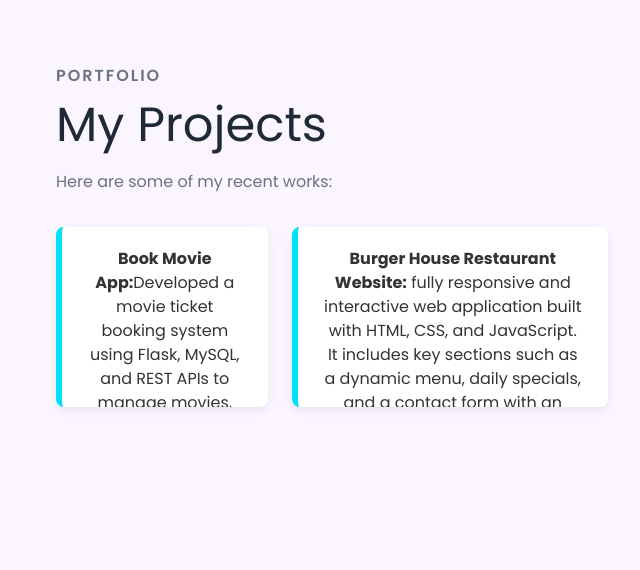
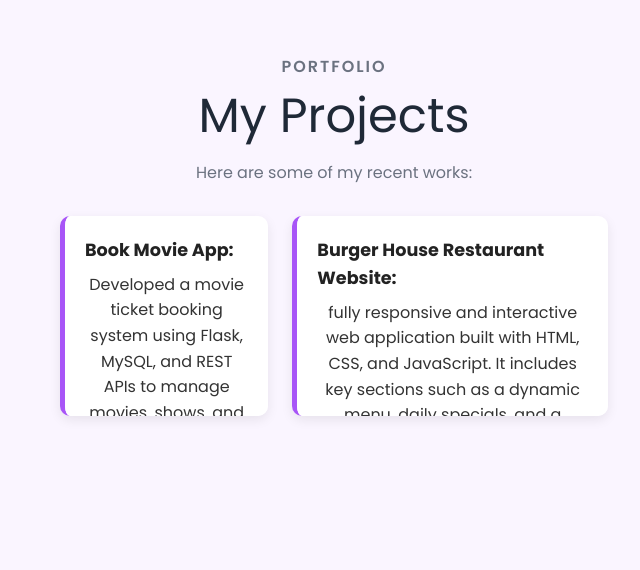
Before and after one commit to gokul0208m/portfoliopage, a plain HTML site: page index.html in a window 1280 px wide. Shown: the part 3310-3880 px from the top of the page, without its empty margins (0-640 px from the left). Drawn offline with nearby package versions, Linux system fonts and the light colour scheme.

Commit message:
Add files via upload

```diff
--- a/style.css
+++ b/style.css
@@ -235,57 +235,75 @@ ul li a:hover {
   }
 }
 
-
-#portfolio ul {
-  list-style-type: none;
-  padding-left: 0;
+/* Portfolio Section */
+#portfolio .section__container {
+  padding: 60px 20px;
   text-align: center;
-  max-width: 700px;      /* limit max width */
-  margin: 0 auto;
 }
 
-#portfolio li {
-  background-color: #ffffff;
-  border-left: 6px solid #00dffc;
-  padding: 20px 25px;
-  margin-bottom: 25px;
-  box-shadow: 0 4px 10px rgba(0, 0, 0, 0.07);
-  border-radius: 8px;
-  font-size: 1rem;
-  line-height: 1.5;
-  color: #333333;
-  transition: box-shadow 0.3s ease, border-color 0.3s ease;
-  cursor: default;
-
-  /* Optional: fix height and enable scroll if content too long */
-  max-height: 180px;    /* set max height */
-  overflow-y: auto;     /* scroll if content overflows */
+#portfolio .description {
+  margin-bottom: 30px;
+  color: var(--text-light);
 }
 
-/* Hide scrollbar but allow scrolling */
+/* Project List */
+#portfolio ul {
+  list-style: none;
+  padding: 0;
+  margin: 0 auto;
+  max-width: 800px;
+}
+
+/* Each project card */
+#portfolio li {
+  background-color: #fff;
+  border-left: 5px solid var(--primary-color);
+  padding: 20px;
+  margin-bottom: 25px;
+  border-radius: 10px;
+  box-shadow: 0 4px 12px rgba(0, 0, 0, 0.08);
+  font-size: 1rem;
+  line-height: 1.6;
+  color: #333;
+
+  /* Scroll config */
+  max-height: 200px;
+  overflow-y: auto;
+  scrollbar-width: thin;
+  scrollbar-color: var(--primary-color) transparent;
+}
+
+/* WebKit Scrollbar (Chrome/Safari) */
 #portfolio li::-webkit-scrollbar {
   width: 6px;
 }
+#portfolio li::-webkit-scrollbar-thumb {
+  background-color: var(--primary-color);
+  border-radius: 4px;
+}
 
-#portfolio li::-webkit-scrollbar-thumb {
-  background-color: #00dffc;
-  border-radius: 3px;
+#portfolio li strong {
+  display: block;
+  margin-bottom: 8px;
+  color: #222;
+  font-size: 1.1rem;
+  text-align: left;
 }
 
 #portfolio li:hover {
-  box-shadow: 0 8px 20px rgba(0, 223, 252, 0.3);
-  border-left-color: #007bbd;
+  border-left-color: var(--primary-color-dark);
+  box-shadow: 0 6px 18px rgba(0, 0, 0, 0.12);
 }
 
-/* Responsive */
+/* Mobile Friendly */
 @media (max-width: 768px) {
-  #portfolio ul {
-    max-width: 100%;
-    padding: 0 10px;
+  #portfolio .section__container {
+    padding: 40px 10px;
   }
 
   #portfolio li {
-    max-height: none; /* remove fixed height on small screens */
+    font-size: 0.95rem;
+    max-height: 250px;
   }
 }
 
```
